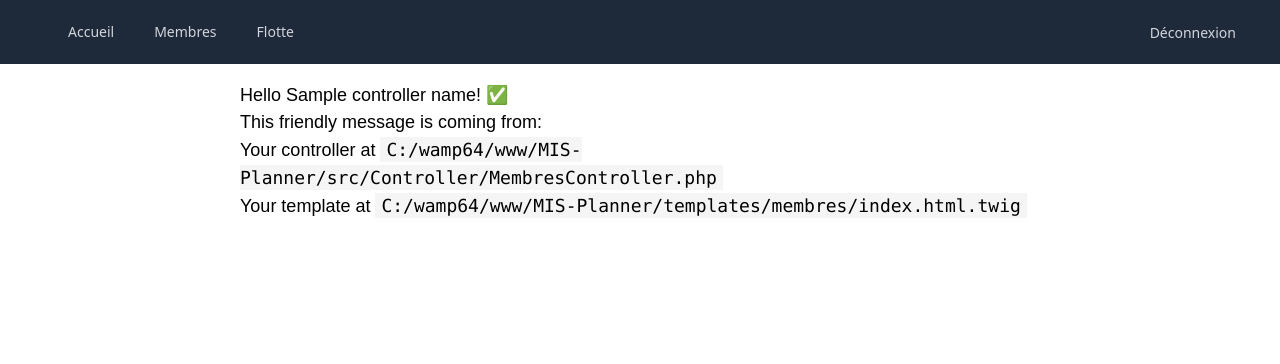
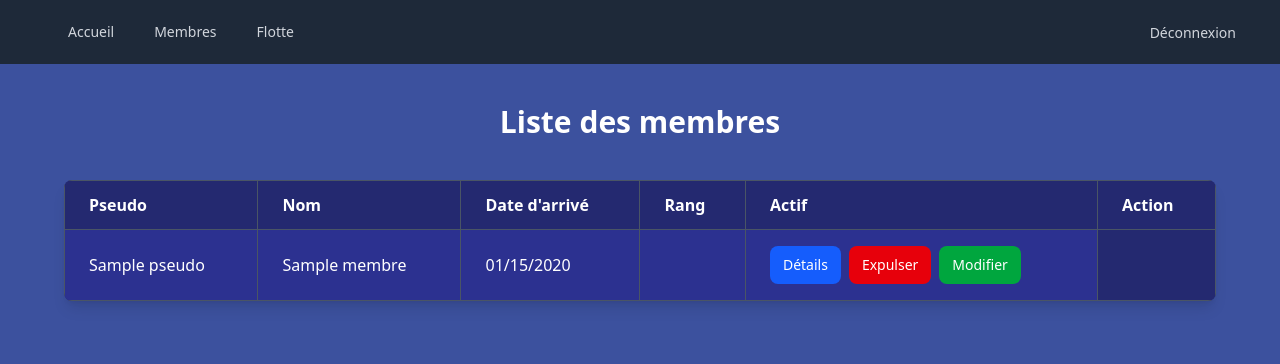
Before and after one commit to Aime-C/MIS-Planner, a Symfony app: template templates/membres/index.html.twig in a window 1280 px wide. Shown: the top 364 px of the page. Run offline with Twig, Linux system fonts and the light colour scheme; the template is opened without the code that fills it: most values are stand-ins (such as "Sample title", 1, 10 or a date in 2020); style sheets or scripts are compiled from the project's sources; some libraries are stand-ins or nearby versions.

Commit message:
Liste Membre et carte Menu

```diff
--- a/assets/styles/app.css
+++ b/assets/styles/app.css
@@ -4,5 +4,5 @@
 
 
 body {
-    background-color: WHITE;
+    background-color: #3c519e;
 }
--- a/templates/membres/index.html.twig
+++ b/templates/membres/index.html.twig
@@ -7,14 +7,53 @@
     .example-wrapper { margin: 1em auto; max-width: 800px; width: 95%; font: 18px/1.5 sans-serif; }
     .example-wrapper code { background: #F5F5F5; padding: 2px 6px; }
 </style>
-
-<div class="example-wrapper">
-    <h1>Hello {{ controller_name }}! ✅</h1>
-
-    This friendly message is coming from:
-    <ul>
-        <li>Your controller at <code>C:/wamp64/www/MIS-Planner/src/Controller/MembresController.php</code></li>
-        <li>Your template at <code>C:/wamp64/www/MIS-Planner/templates/membres/index.html.twig</code></li>
-    </ul>
-</div>
+    <h1 class="text-3xl font-bold text-white text-center mb-6 mt-10">Liste des membres</h1>
+    <div class="flex items-center justify-center mt-10">
+        <div class="overflow-x-auto rounded-lg shadow-lg">
+            <table class="w-[90vw] min-w-full border border-gray-600 text-white" style="background-color: #242970;">
+                <thead>
+                <tr class="text-left border-b border-gray-600">
+                    <th class="px-6 py-3 border-r border-gray-600">Pseudo</th>
+                    <th class="px-6 py-3 border-r border-gray-600">Nom</th>
+                    <th class="px-6 py-3 border-r border-gray-600">Date d'arrivé</th>
+                    <th class="px-6 py-3 border-r border-gray-600">Rang</th>
+                    <th class="px-6 py-3 border-r border-gray-600">Actif</th>
+                    <th class="px-6 py-3">Action</th>
+                </tr>
+                </thead>
+                <tbody>
+                {% for membre in membres %}
+                <tr class="border-b border-gray-600" style="background-color: #2c3190;">
+                    <td class="px-6 py-4 border-r border-gray-600">{{ membre.pseudo|e }}</td>
+                    <td class="px-6 py-4 border-r border-gray-600">{{ membre.nom|e }}</td>
+                    <td class="px-6 py-4 border-r border-gray-600">{{ membre.joinDate|date("m/d/Y") }}</td>
+                    {% for rank in ranks %}
+                        {% if membre.rankid == rank.hierachie %}
+                            <td class="px-6 py-4 border-r border-gray-600">{{ rank.libelle|e }}</td>
+                        {% endif %}
+                    {% endfor %}
+{#                    <td class="px-6 py-4 border-r border-gray-600">{{ membre.rankid|e }}</td>#}
+                    <td class="px-6 py-4 border-r border-gray-600">{{ membre.isActif|e }}</td>
+                    <td class="px-6 py-4 border-r border-gray-600">
+                        <div class="flex gap-2 flex-wrap">
+                            <button type="button"
+                                    class="py-2 px-3 text-sm font-medium rounded-lg border border-transparent bg-blue-600 text-white hover:bg-blue-700">
+                                Détails
+                            </button>
+                            <button type="button"
+                                    class="py-2 px-3 text-sm font-medium rounded-lg border border-transparent bg-red-600 text-white hover:bg-red-700">
+                                Expulser
+                            </button>
+                            <button type="button"
+                                    class="py-2 px-3 text-sm font-medium rounded-lg border border-transparent bg-green-600 text-white hover:bg-green-700">
+                                Modifier
+                            </button>
+                        </div>
+                    </td>
+                </tr>
+                {% endfor %}
+                </tbody>
+            </table>
+        </div>
+    </div>
 {% endblock %}
```
Also changed, not shown: migrations/Version20250527121800.php (added, +35 -0 lines), migrations/Version20250527121915.php (added, +35 -0 lines), migrations/Version20250527122046.php (added, +35 -0 lines), src/Controller/MembresController.php (+11 -1 lines), src/Entity/Membres.php (+14 -0 lines), src/Repository/MembresRepository.php (+38 -23 lines), src/Repository/RankRepository.php (+17 -9 lines), templates/home/index.html.twig (+49 -0 lines).
